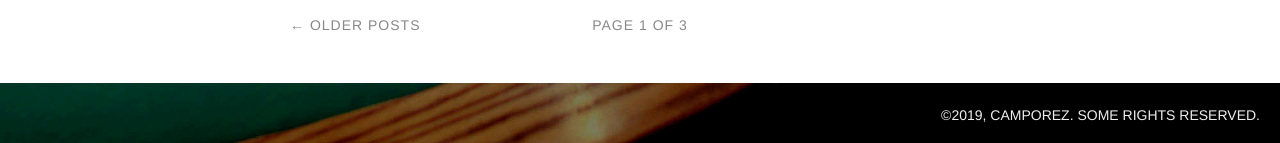
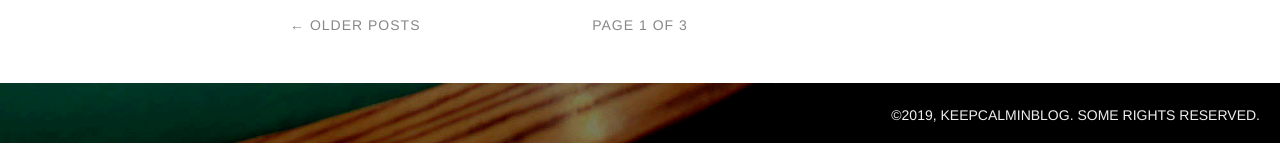
Before and after one commit to keepcalminblog/keepcalminblog.github.io, a Jekyll site: the page built from index.html, in a window 1280 px wide and 900 px high, scrolled down 864 px. Shown: the part 757-900 px from the top of the window. Built offline with Jekyll 4.4.1, drawn with Linux system fonts in a browser that asks for light colours; Markdown is read by kramdown in place of the engine named in the settings; the list of posts is cut into pages by our own code; some of the changed lines change nothing that is shown.

Commit message:
Update _config.yml

```diff
--- a/_config.yml
+++ b/_config.yml
@@ -21,29 +21,13 @@
 icon:		/assets/images/icon.png
 cover:		/assets/images/cover.jpg
 
-social:
-  - icon:	twitter
-    url:	https://keepcalminblog.github.io
-    desc:	Follow me on twitter
-
-  - icon:	github
-    url:	https://keepcalminblog.github.io
-    desc:	Fork me on github
-
-  - icon:	googleplus-alt
-    url:	https://keepcalminblog.github.io
-    desc:	Add me on google+
-
-  - icon:	feed
-    url:	http://keepcalminblog.github.io/atom.xml
-    desc:	Subscribe to my feed
 
 menu:
   - title:	Home
     url:	http://keepcalminblog.github.io
 
 copyright:
-  author:	Camporez
+  author:	keepcalminblog
   url:		http://keepcalminblog.github.io
   type_title:	Some rights reserved
   type_url:	http://keepcalminblog.github.io
```
